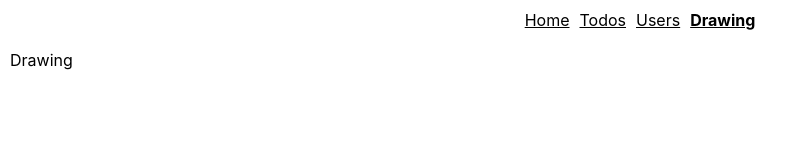
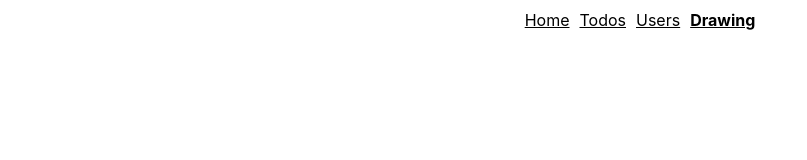
Before and after one commit to DP-PLAYGROUND/react-playground, a React (Create React App) app: page /drawing in a window 1280 px wide. Shown: the top 160 px of the page, without its empty margins (0-807 px from the left). Built offline with nearby package versions, Linux system fonts and the light colour scheme.

Commit message:
create drawing palette component

```diff
--- a/src/Drawing/Drawing.tsx
+++ b/src/Drawing/Drawing.tsx
@@ -1,9 +1,10 @@
 import {FunctionComponent} from 'react';
+import {DrawingPalette} from './DrawingPalette/DrawingPalette';
 
 const Drawing: FunctionComponent = () => {
     return (
         <section>
-            Drawing
+            <DrawingPalette/>
         </section>
     )
 }
--- /dev/null
+++ b/src/Drawing/DrawingPalette/DrawingPalette.module.scss
@@ -0,0 +1,5 @@
+.palette {
+  display: flex;
+  height: 100%;
+  width: 100%;
+}
--- /dev/null
+++ b/src/Drawing/DrawingPalette/DrawingPalette.tsx
@@ -0,0 +1,8 @@
+import {FunctionComponent} from 'react';
+import styles from './DrawingPalette.module.scss';
+
+export const DrawingPalette: FunctionComponent = () => {
+    return (
+        <canvas className={styles.palette}></canvas>
+    )
+}
```
